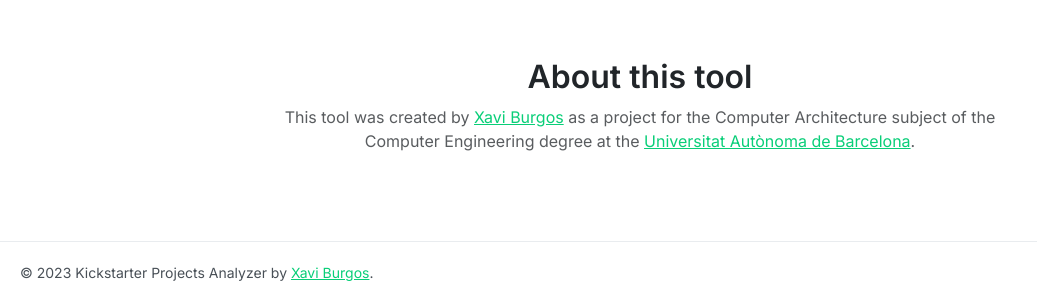
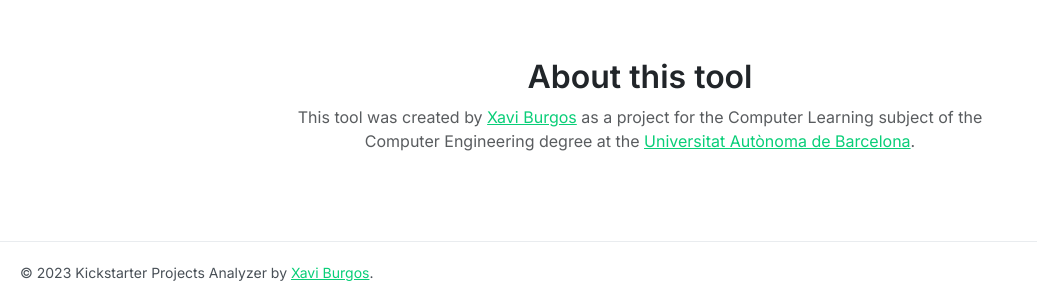
Before and after one commit to xavi-burgos99/kickstarter-projects-analyzer, a Python web app: template app/www/templates/index.html in a window 1280 px wide. Shown: the part 662-965 px from the top of the page, without its empty margins (0-1037 px from the left). Run offline with Jinja, Linux system fonts and the light colour scheme; the template is opened without the code that fills it, so the values that code supplies are empty.

Commit message:
Text error

```diff
--- a/app/www/templates/index.html
+++ b/app/www/templates/index.html
@@ -33,7 +33,7 @@
 	<div class="row justify-content-center py-4">
 		<div class="col-12 col-lg-9 col-xl-8 col-xxl-7 text-center">
 			<h2>About this tool</h2>
-			<p class="text-body-secondary">This tool was created by <a href="https://xburgos.es/" target="_blank">Xavi Burgos</a> as a project for the Computer Architecture subject of the Computer Engineering degree at the <a href="https://www.uab.cat/" target="_blank">Universitat Autònoma de Barcelona</a>.</p>
+			<p class="text-body-secondary">This tool was created by <a href="https://xburgos.es/" target="_blank">Xavi Burgos</a> as a project for the Computer Learning subject of the Computer Engineering degree at the <a href="https://www.uab.cat/" target="_blank">Universitat Autònoma de Barcelona</a>.</p>
 		</div>
 	</div>
 </section>
```
